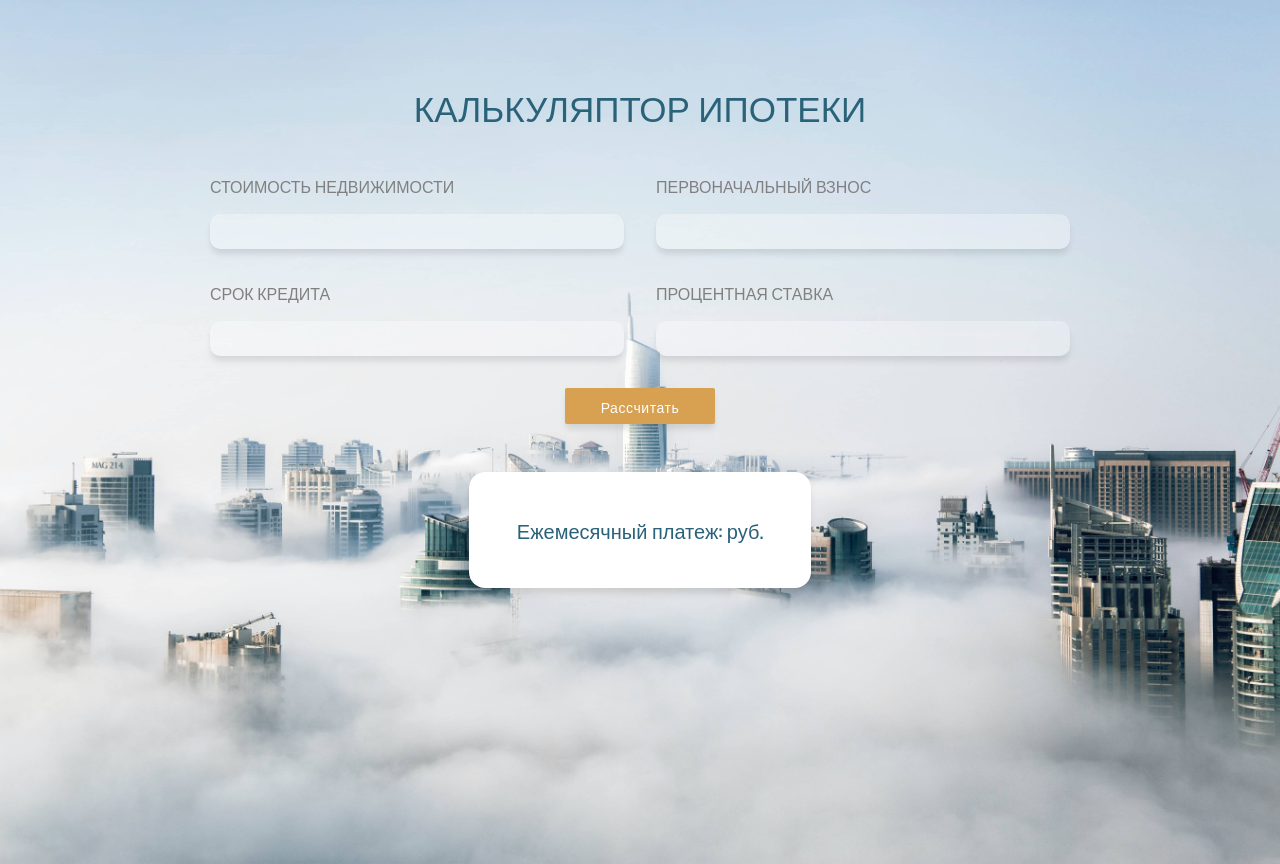
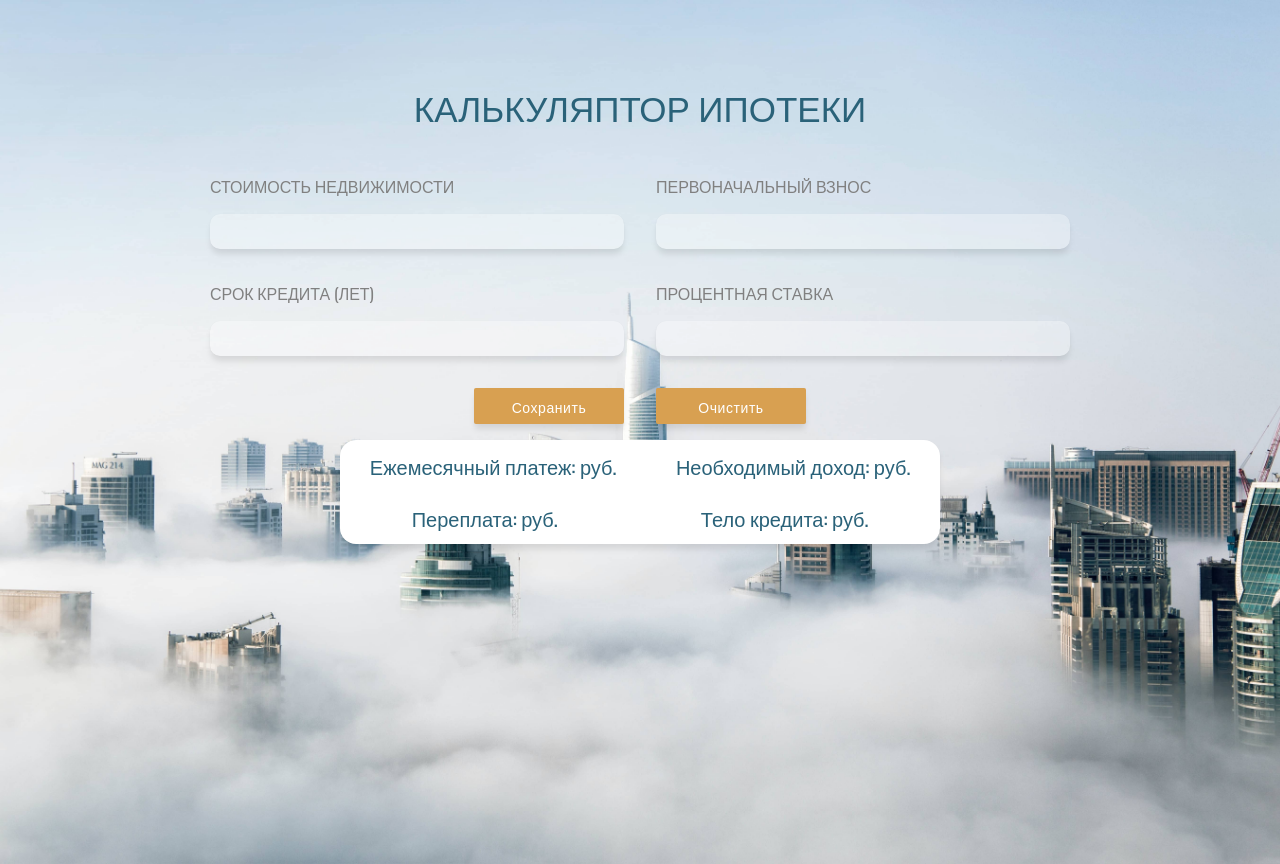
Before and after one commit to NadineKhis/mortgage-calculator, a React (Create React App) app: page / in a window 1280 px wide. Built offline with nearby package versions, Linux system fonts and the light colour scheme.

Commit message:
feat: new operations

```diff
--- a/src/components/FormContainer.js
+++ b/src/components/FormContainer.js
@@ -1,6 +1,5 @@
 import React from "react";
 import styled from "styled-components";
-import PropTypes from "prop-types";
 // import numeral from "numeral";
 
 const Container = styled.div`
@@ -25,13 +24,7 @@ const Container = styled.div`
     font-weight: 400;
     font-size: 20px;
     line-height: 20px;
-    margin-top: 3rem;
-    background: #fff;
-    padding: 3rem;
-    color: #2a6279;
-    box-shadow: 0 0 1px 0 rgba(8, 11, 14, 0.06),
-    0 6px 6px -1px rgba(8, 11, 14, 0.1);
-    border-radius: 1rem;
+    padding: 1rem;
   }
 
   form {
@@ -88,7 +81,7 @@ const SubmitBtn = styled.button`
   line-height: 36px;
   border-radius: 2px;
   cursor: pointer;
-  margin-top: 1rem;
+  margin: 1rem;
   box-shadow: 0 0 1px 0 rgba(8, 11, 14, 0.06),
   0 6px 6px -1px rgba(8, 11, 14, 0.1);
   transition: all 0.3s ease-in-out;
@@ -99,11 +92,26 @@ const SubmitBtn = styled.button`
   }
 `
 
-const Error = styled.h4`
-  color: red;
-  font-size: 13px;
-  margin-top: 0.5rem;
+const ResultContainer = styled.div`
+display: flex;
+flex-wrap: wrap;
+  justify-content: space-around;
+  align-items: center;
+  flex-direction: row;
+  max-width: 600px;
+  margin: auto;
+  color: #2a6279;
+  background-color: #fff;
+  box-shadow: 0 0 1px 0 rgba(8, 11, 14, 0.06),
+  0 6px 6px -1px rgba(8, 11, 14, 0.1);
+  border-radius: 1rem;
 `
+
+// const Error = styled.h4`
+//   color: red;
+//   font-size: 13px;
+//   margin-top: 0.5rem;
+// `
 
 // const FormContainer = () => {
 
@@ -119,9 +127,12 @@ export default class Fields extends React.Component {
       loanTerm: '',
       loanApr: '',
 
-      monthlyPayments: ''
+      monthlyPayments: '',
+      loanBody: '',
+      requiredIncome: '',
+      overpayment: ''
     };
-    // this.handleChange = this.handleChange.bind(this)
+
   }
 
   changeFocus ()  {
@@ -130,13 +141,6 @@ export default class Fields extends React.Component {
     }));
   }
 
-  // onChange(event) {
-  //   this.props.onChange(event.target.value);
-  // }
-  //
-  // toggleEditing() {
-  //   this.setState({isEditing: !this.state.isEditing})
-  // }
 
   toCurrency(number) {
     const formatter = new Intl.NumberFormat("sv-SE", {
@@ -147,14 +151,16 @@ export default class Fields extends React.Component {
     return formatter.format(number);
   }
 
-  // handleChange(event) {
-  //     this.setState({value: event.target.value})
-  // }
+  saveState(e) {
+    e.preventDefault();
 
-  submitCalculation(e) {
-    if (e) {
-      e.preventDefault();
   }
+
+  deleteState(e) {
+
+  }
+
+  validateFields() {
     // validate fields
     const validatedPrice = +this.state.purchasePrice;
     const validatedPayment = +this.state.downPayment;
@@ -162,33 +168,37 @@ export default class Fields extends React.Component {
     const validatedApr = +this.state.loanApr;
     // calculate
     if (validatedPrice && validatedPayment && validatedLoanTerm && validatedApr) {
-        console.log('validated')
         this.calculateValues();
     } else {
       this.setState({monthlyPayments: ''});
-
-      console.log('not full')
+      this.setState({loanBody: ''});
+      this.setState({requiredIncome: ''});
+      this.setState({overpayment: ''});
     }
   }
 
   calculateValues() {
-    let principal = this.state.purchasePrice - this.state.downPayment;
+    let loanBody = this.state.purchasePrice - this.state.downPayment;
     let monthlyInterest = this.state.loanApr / 100 / 12;
     let numberOfPayments = this.state.loanTerm * 12;
-    let monthlyPrice = (principal * [monthlyInterest * (1 + monthlyInterest) ** numberOfPayments]) /
+    let monthlyPrice = (loanBody * [monthlyInterest * (1 + monthlyInterest) ** numberOfPayments]) /
         [(1 + monthlyInterest) ** numberOfPayments - 1];
+    let requiredIncome = monthlyPrice / 3 * 5;
+    let overpayment = monthlyPrice * (this.state.loanTerm * 12) - this.state.purchasePrice + +this.state.downPayment;
     this.setState({monthlyPayments: this.displayLocale(monthlyPrice)});
-    console.log('calculate')
+    this.setState({loanBody: this.displayLocale(loanBody)});
+    this.setState({requiredIncome: this.displayLocale(requiredIncome)});
+    this.setState({overpayment: this.displayLocale(overpayment)});
+
   }
 
   displayLocale(num) {
-    let parts = Math.ceil(num).toString().split(".");
+    let parts = Math.floor(num).toString().split(".");
     return parts[0].replace(/\B(?=(\d{3})+(?!\d))/g, ' ') + (parts[1] ? '.' + parts[1] : '');
   }
 
 
   updateField(event) {
-
     const target = event.target;
     const value =  target.value;
     const name = target.name;
@@ -196,9 +206,8 @@ export default class Fields extends React.Component {
     this.setState(prevState => ({
       [name]: value,
     }), () => {
-      this.submitCalculation()
+      this.validateFields()
     })
-
   }
 
 
@@ -210,7 +219,6 @@ export default class Fields extends React.Component {
             <label>Стоимость недвижимости</label>
             {/*<Error>{purchasePrice.error}</Error>*/}
             <input
-              // value={in.state}
               className={"sos"}
               name="purchasePrice"
               value={this.state.purchasePrice}
@@ -229,7 +237,7 @@ export default class Fields extends React.Component {
               type="text"/>
           </InputSection>
           <InputSection>
-            <label>Срок кредита</label>
+            <label>Срок кредита (лет)</label>
             {/*<Error>{loanTerm.error}</Error>*/}
             <input
               // onChange={(e) => setLoanTerm(e.target.value)}
@@ -250,66 +258,17 @@ export default class Fields extends React.Component {
               onChange={this.updateField.bind(this)}
               type="text"/>
           </InputSection>
-          <SubmitBtn id="submit" onClick={(e) => this.submitCalculation(e)}>Рассчитать</SubmitBtn>
+          <SubmitBtn id="save" onClick={(e) => this.saveState(e)}>Сохранить</SubmitBtn>
+          <SubmitBtn id="delete" onClick={(e) => this.deleteState(e)}>Очистить</SubmitBtn>
         </form>
+          <ResultContainer>
             <h3>Ежемесячный платеж: {this.state.monthlyPayments} руб.</h3>
+            <h3>Необходимый доход: {this.state.requiredIncome} руб.</h3>
+            <h3>Переплата: {this.state.overpayment} руб.</h3>
+            <h3>Тело кредита: {this.state.loanBody} руб.</h3>
+          </ResultContainer>
+
       </Container>
     )
   }
 }
-
-// const [purchasePrice, setPurchasePrice] = useState("");
-// const [downPayment, setDownPayment] = useState("");
-// const [loanTerm, setLoanTerm] = useState("");
-// const [loanApr, setLoanApr] = useState("");
-// const [monthlyPayments, setMonthlyPayments] = useState(0.0);
-// //
-// const submitCalculation = async (e) => {
-//     e.preventDefault();
-//
-//     // validate fields
-//     const validatedPrice = await validateField(purchasePrice, setPurchasePrice);
-//     const validatedPayment = await validateField(downPayment, setDownPayment);
-//     const validatedLoanTerm = await validateField(loanTerm, setLoanTerm);
-//     const validatedApr = await validateField(loanApr, setLoanApr);
-//     // calculate
-//     if (validatedPrice && validatedPayment && validatedLoanTerm && validatedApr) {
-//         console.log('validated')
-//         calculateValues();
-//     }
-// }
-//
-// const calculateValues = () => {
-//     let principal = purchasePrice - downPayment;
-//     let monthlyInterest = loanApr / 100 / 12;
-//     let numberOfPayments = loanTerm * 12;
-//     let monthlyPrice = (principal * [monthlyInterest * (1 + monthlyInterest) ** numberOfPayments]) /
-//         [(1 + monthlyInterest) ** numberOfPayments - 1];
-//     setMonthlyPayments(displayLocale(monthlyPrice));
-// }
-//
-// const displayLocale = (num) => {
-//     let parts = Math.ceil(num).toString().split(".");
-//     return parts[0].replace(/\B(?=(\d{3})+(?!\d))/g, ' ') + (parts[1] ? '.' + parts[1] : '');
-// }
-//
-// const validateField = (field, setValue) => {
-//     // console.log("gigig")
-//     let int = parseFloat(field);
-//     if (field === "" || field === 0) {
-//         setValue({...field.values, error: "Обязательное поле"});
-//         return false
-//     } else if (isNaN(int)) {
-//         setValue({...field.values, error: "Введите число"});
-//         return false;
-//     } else {
-//         setValue(int);
-//         // console.log('gigi')
-//         return true;
-//     }
-// }
-
-// return StateForm
-// }
-
-// export default FormContainer;
```
Lines whose indentation alone changed are shown as unchanged.
